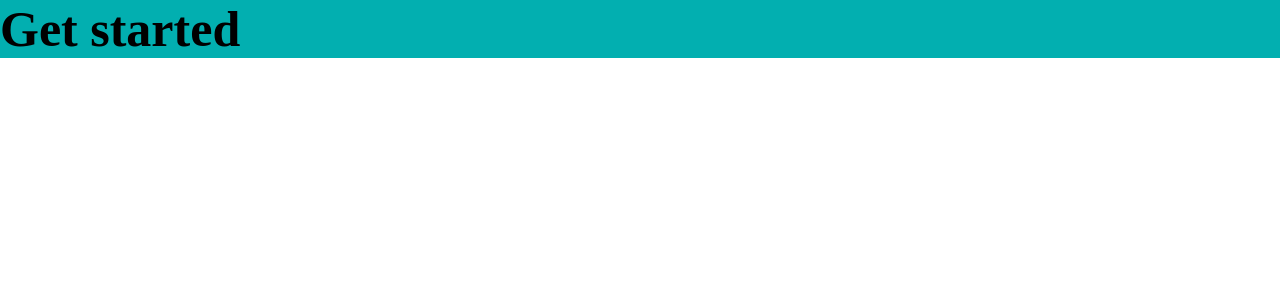
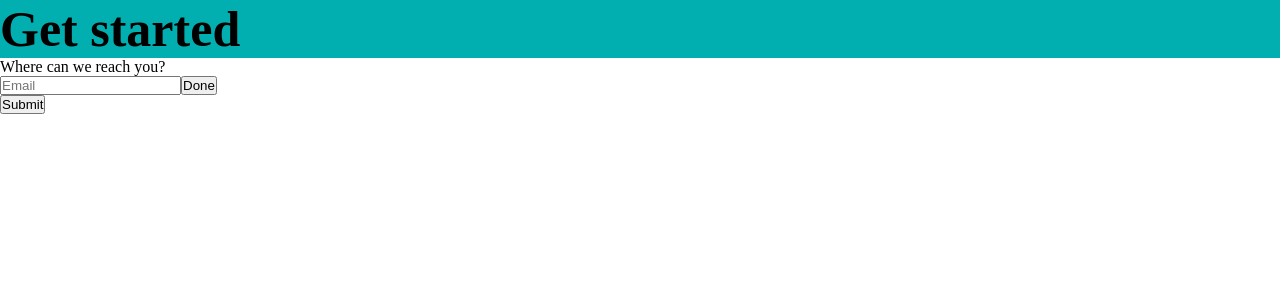
Before and after one commit to SevaDer14/flex_coast_client, a React (Create React App) app: page / in a window 1280 px wide. Shown: the top 300 px of the page. Built offline with nearby package versions, Linux system fonts and the light colour scheme.

Commit message:
Add folder structure for components and inputs

```diff
--- a/src/App.jsx
+++ b/src/App.jsx
@@ -1,5 +1,6 @@
 import React from 'react'
 import { useTranslation } from 'react-i18next'
+import QuestionaryForm from './views/QuestionaryForm'
 import './styles/desktop.css'
 import './styles/globals.css'
 
@@ -8,6 +9,7 @@ const App = () => {
   return (
     <>
       <h1 className='title'>{t('getStarted')}</h1>
+      <QuestionaryForm />
     </>
   )
 }
--- /dev/null
+++ b/src/components/Question.jsx
@@ -0,0 +1,11 @@
+import React from 'react'
+
+const Question = () => {
+  return (
+    <div className='question-container'>
+      <p data-cy='question'>Where can we reach you?</p>
+    </div>
+  )
+}
+
+export default Question
--- /dev/null
+++ b/src/components/inputs/TypeField.jsx
@@ -0,0 +1,12 @@
+import React from 'react'
+
+const TypeField = () => {
+  return (
+    <div data-cy='email-container'>
+      <input data-cy='email' name='email' type='email' placeholder='Email' />
+      <button data-cy='done-btn'>Done</button>
+    </div>
+  )
+}
+
+export default TypeField
--- /dev/null
+++ b/src/views/QuestionaryForm.jsx
@@ -0,0 +1,15 @@
+import React from 'react'
+import Question from '../components/Question'
+import TypeField from '../components/inputs/TypeField'
+
+const QuestionaryForm = () => {
+  return (
+    <>
+      <Question />
+      <TypeField />
+      <button data-cy='submit-btn'>Submit</button>
+    </>
+  )
+}
+
+export default QuestionaryForm
```
Also changed, not shown: src/view/QuestionaryForm.jsx (deleted, +0 -16 lines).
